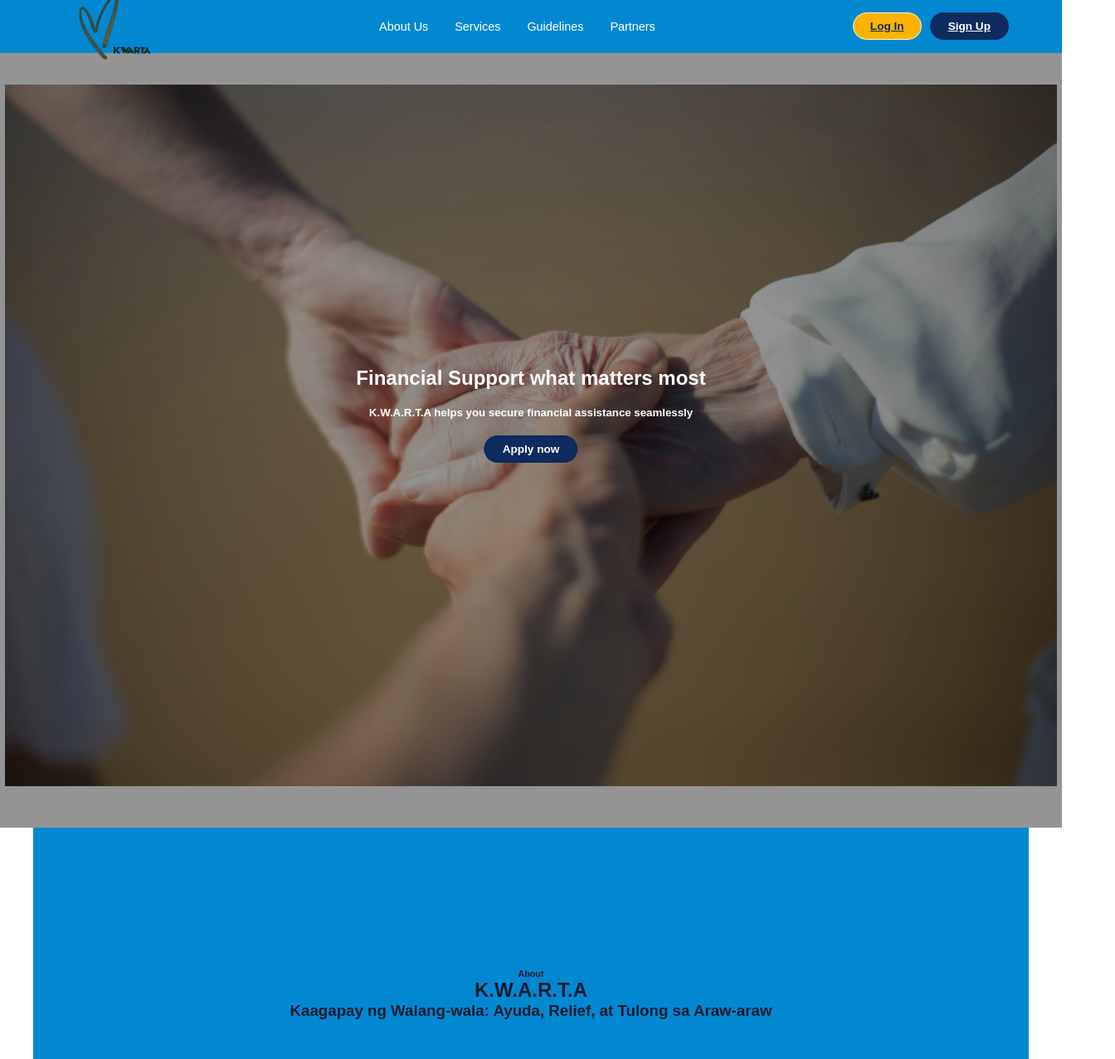
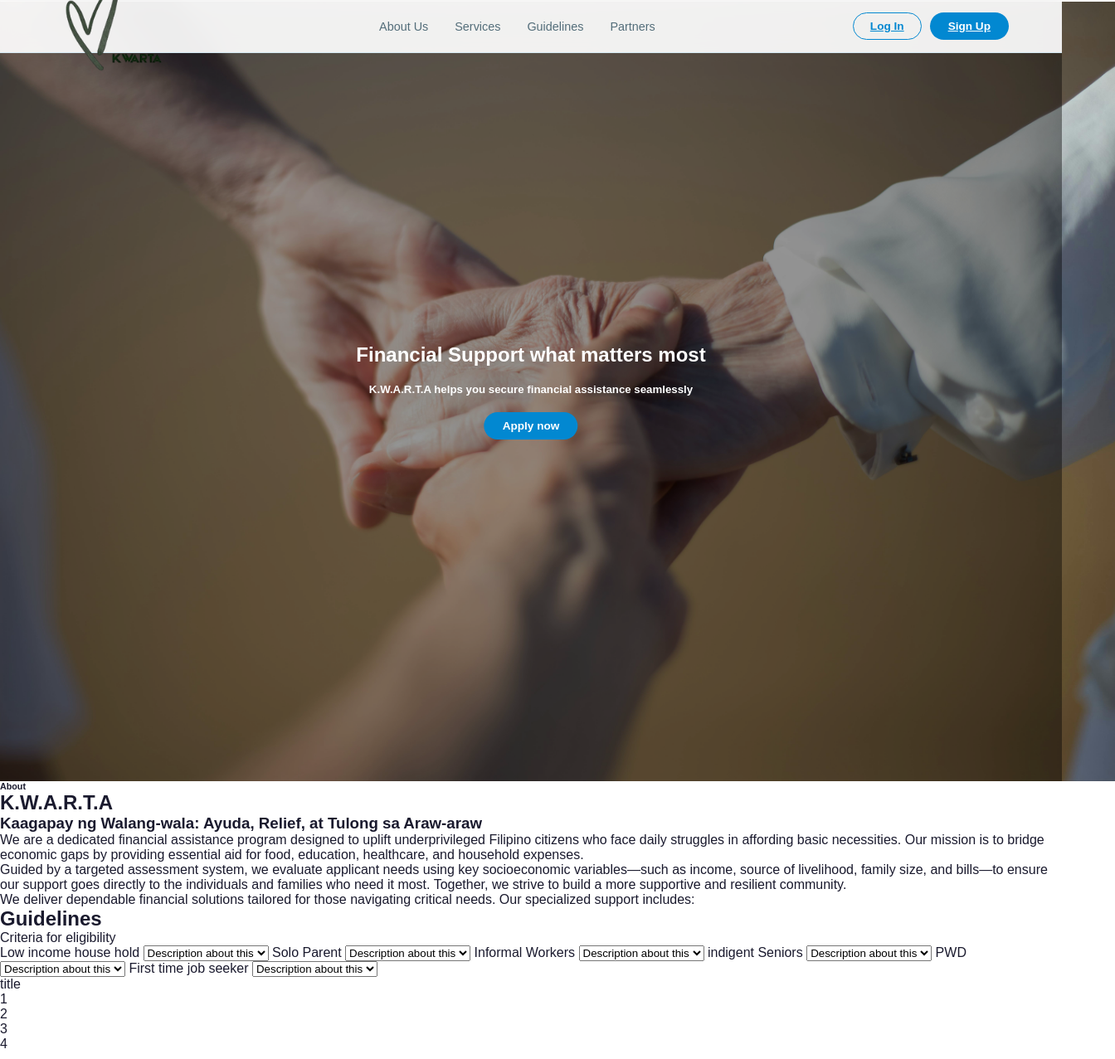
Before and after one commit to Jashen26/Ds-proj, a plain HTML site: page homepage.html in a window 1280 px wide. Shown: the top 1277 px of the page at 83% size, 1344 px wide, since content can reach past the window. Drawn offline with Linux system fonts and the light colour scheme.

Commit message:
Refactor homePageStyle.css for improved structure

```diff
--- a/homePageStyle.css
+++ b/homePageStyle.css
@@ -1,11 +1,4 @@
-/* bading */
-*,
-*::before,
-*::after {
-    box-sizing: border-box;
-    margin: 0;
-    padding: 0;
-}
+*, *::before, *::after { box-sizing: border-box; margin: 0; padding: 0; }
 
   :root {
     --sky: #29B6F6;
@@ -31,17 +24,11 @@
 
   /* NAV */
   nav {
-    position: fixed;
-    top: 0;
-    left: 0;
-    right: 0;
-    z-index: 100;
-    background: var(--sky-dark);
+    position: fixed; top: 0; left: 0; right: 0; z-index: 100;
+    background: rgba(255,255,255,0.92);
     backdrop-filter: blur(10px);
-    border-bottom: 1px solid rgba(41, 182, 246, 0.15);
-    display: flex;
-    align-items: center;
-    justify-content: space-between;
+    border-bottom: 1px solid rgba(41,182,246,0.15);
+    display: flex; align-items: center; justify-content: space-between;
     padding: 0 5%;
     height: 64px;
   }
@@ -68,7 +55,7 @@
   .logo span { font-size: 1.2rem; font-weight: 700; color: var(--sky-dark); }
 
   .logo-img {
-  transform: scale(0.8);  /* 80% of original size */
+  transform: scale(0.8);
 }
 
 
@@ -99,161 +86,3 @@
     flex-direction: column; gap: 20px;
     margin-top: 0px; margin-bottom: px;
   }
-    height: 100px;
-}
-
-.logo {
-    display: flex;
-    align-items: center;
-    gap: 8px;
-}
-
-.nav-links {
-    display: flex;
-    gap: 2rem;
-    list-style: none;
-}
-
-.nav-links a {
-    text-decoration: none;
-    color: var(--white);
-    font-size: 0.9rem;
-    font-weight: 500;
-    transition: color 0.2s;
-}
-
-.nav-links a:hover {
-    color: var(--sky-dark);
-}
-
-.nav-cta {
-    display: flex;
-    gap: 10px;
-    align-items: center;
-}
-
-.btn-ghost {
-    border: 1.5px solid var(--gold-light);
-    color: var(--navy);
-    background: var(--gold);
-    padding: 8px 20px;
-    border-radius: 50px;
-    font-size: 0.85rem;
-    font-weight: 600;
-    cursor: pointer;
-    font-family: inherit;
-    transition: all 0.2s;
-}
-
-.btn-ghost:hover {
-    background: var(--sky-dark);
-    color: white;
-}
-
-.btn-solid {
-    background: var(--navy);
-    color: white;
-    padding: 9px 22px;
-    border-radius: 50px;
-    font-size: 0.85rem;
-    font-weight: 600;
-    border: none;
-    cursor: pointer;
-    font-family: inherit;
-    transition: all 0.2s;
-}
-
-.btn-solid:hover {
-    background: var(--navy);
-}
-
-.logo span {
-    font-size: 1.2rem;
-    font-weight: 700;
-    color: var(--sky-dark);
-}
-
-.logo-img {
-    transform: scale(0.6);
-    /* 80% of original size */
-}
-
-
-/* HERO */
-.hero-image {
-    max-width: 110%;
-    height: auto;
-}
-
-.hero {
-    display: flex;
-    flex-direction: column;
-    align-items: center;
-    justify-content: center;
-    padding: 100px 5% 50px;
-    gap: 2rem;
-}
-
-.hero-content {
-    max-width: 500px;
-}
-
-.hero-content h1 {
-    font-size: 2.5rem;
-    font-weight: 700;
-    color: var(--sky-dark);
-    margin-bottom: 20px;
-}
-
-.hero-content p {
-    font-size: 1.1rem;
-    color: var(--muted);
-    margin-bottom: 30px;
-}
-
-
-
-
-
-/* ABOUT SECTION*/
-.about {
-    display: flex;
-    /* justify-content: center; */
-    margin: 0 auto;
-    align-items: center;
-    background: var(--sky-dark);
-    flex-direction: column;
-    max-width: 1200px;
-    height: 600px;
-    clip-path:shape(
-    from 0% 0%,
-    line to 100% 0%,
-    line to 100% 80%,
-    curve to 50% 100% using 75% 80%,
-    line to 0% 80%
-
-    );
-}
-
-.about h6 {
-    margin:120px auto 0 auto;
-    padding-top: 50px;
-}
-
-.about h2, h3 {
-    margin:0 auto;
-}
-
-.about div {
-    display: flex;
-    margin-top: 50px;
-    padding: 0 20px;
-    gap:50px;
-}
-
-.about div p {
-    text-align: justify;
-    font-size: 1em;
-}
-
-/* ABOUT */
```
Lines whose indentation alone changed are shown as unchanged.
